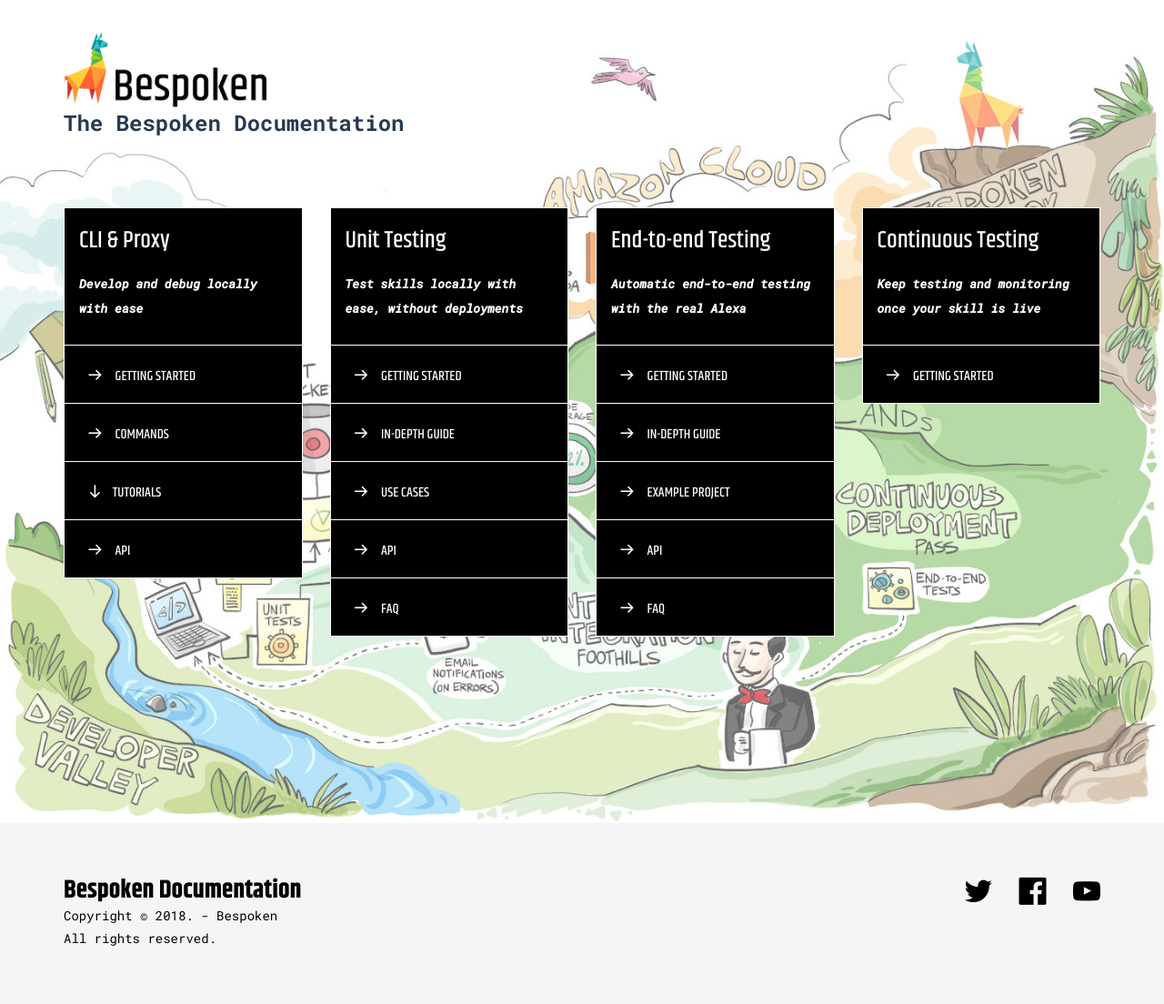
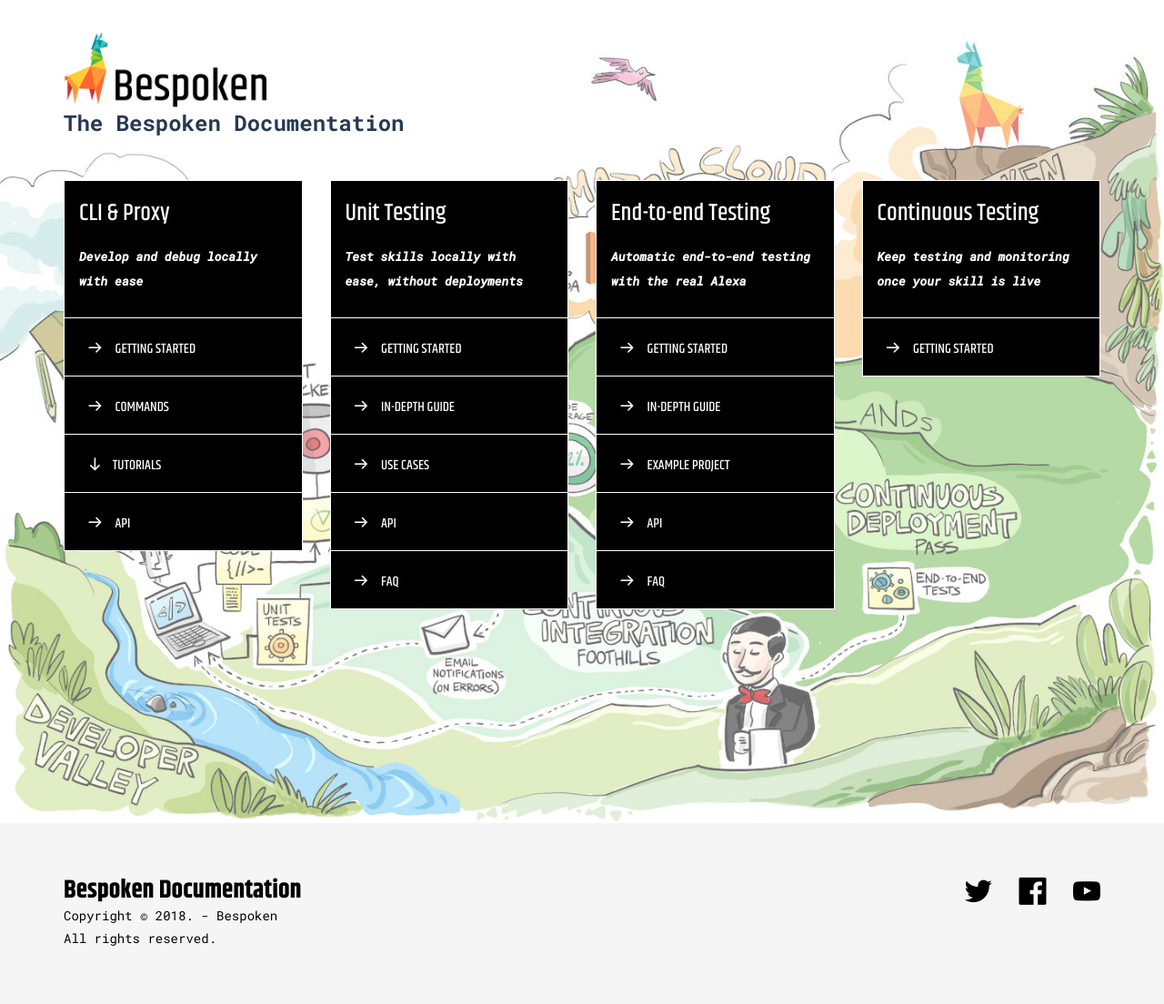
Before and after one commit to bespoken/bespoken-docs, a Jekyll site: the page built from index.md, in a window 1280 px wide. Shown: the whole page at 91% size. Built offline with Jekyll 4.4.1, drawn with Linux system fonts in a browser that asks for light colours; some web fonts are replaced.

Commit message:
Remove too much spacing

```diff
--- a/doks-theme/_sass/components/_hero-subheader.scss
+++ b/doks-theme/_sass/components/_hero-subheader.scss
@@ -47,7 +47,7 @@
 
 /* ----- Title ----- */
 .hero-subheader__desc {
-	margin-bottom: 1.875rem;
+	margin-bottom: 0rem;
 	font-family: 'Roboto Mono';
 	font-weight: bold;
 	font-size: 18pt;
```
